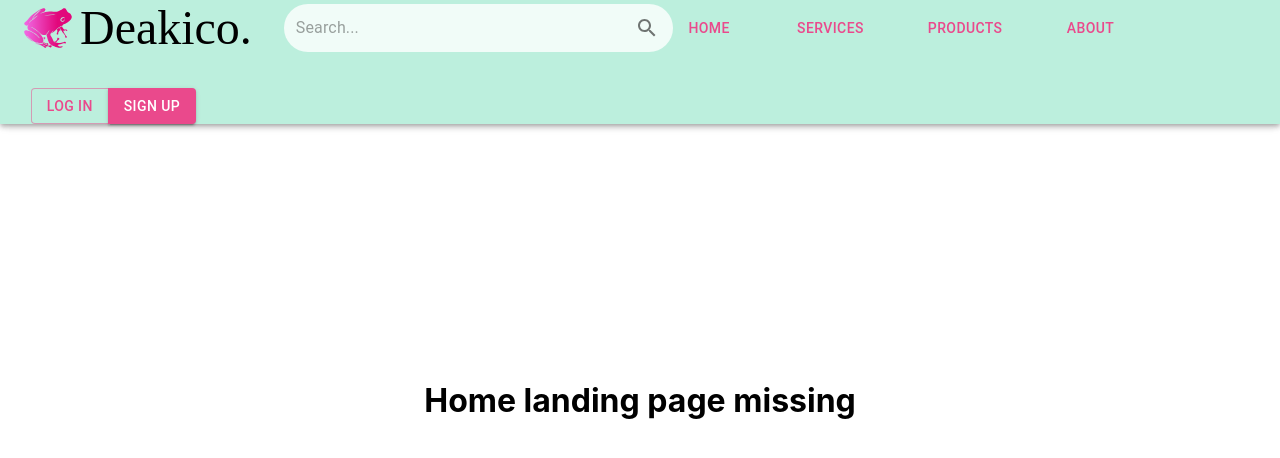
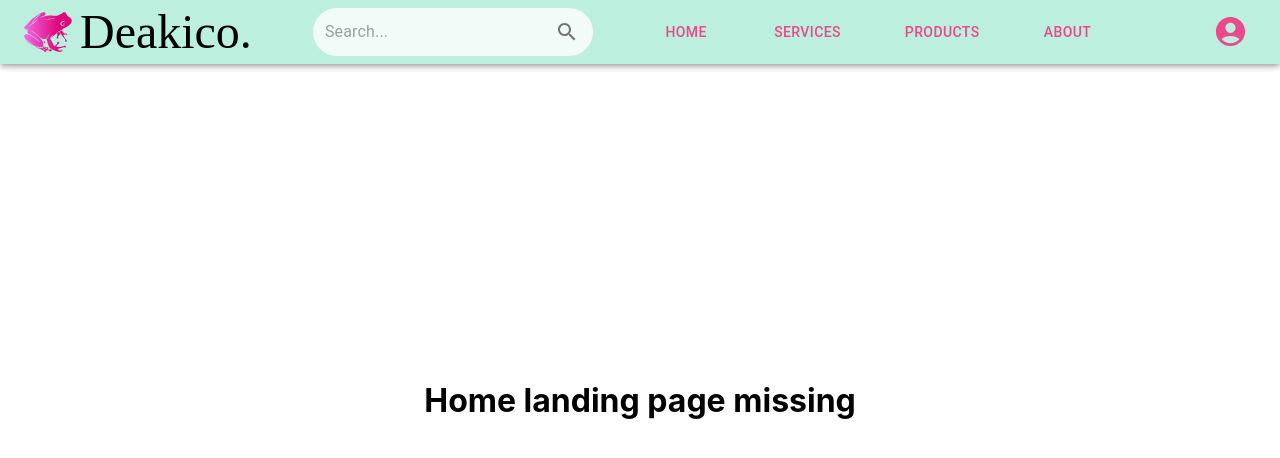
Before and after one commit to javieridvi/Deakico-Capstone, a Next.js app in the folder deakico-next-frontend/: page / in a window 1280 px wide. Shown: the top 458 px of the page. Built offline with nearby package versions, Linux system fonts and the light colour scheme.

Commit message:
Navbar responsiveness

```diff
--- a/deakico-next-frontend/deakicomponents/Header/Account.js
+++ b/deakico-next-frontend/deakicomponents/Header/Account.js
@@ -1,4 +1,4 @@
-import { Button, ButtonGroup, Stack } from "@mui/material";
+import { Button, ButtonGroup } from "@mui/material";
 
 
 export default function Account() {
--- a/deakico-next-frontend/deakicomponents/Header/index.js
+++ b/deakico-next-frontend/deakicomponents/Header/index.js
@@ -1,5 +1,6 @@
-import { AppBar, Grid, Toolbar } from '@mui/material';
 import * as React from 'react';
+import { AppBar, Box, Button, Divider, Grid, IconButton, Link, Menu, MenuItem, Toolbar } from '@mui/material';
+import AccountCircleIcon from '@mui/icons-material/AccountCircle';
 import Account from './Account';
 import LogoName from './logo-name';
 import NavBar from './Navbar';
@@ -8,21 +9,105 @@ import Search from './search';
 
 export default function Header() {
 
+  const [anchorEl, setAnchorEl] = React.useState(null);
+  const open = Boolean(anchorEl);
+  const handleClick = (event) => {
+    setAnchorEl(event.currentTarget);
+  };
+  const handleClose = () => {
+    setAnchorEl(null);
+  };
+
+  function MenuLink(props) {
+    return (
+      <MenuItem onClick={props.onClick}>
+        <Link href={props.link} underline='none'>{props.children}</Link>
+      </MenuItem>
+
+    );
+  };
+
   return (
     <AppBar color='secondary'>
       <Toolbar>
-        <Grid container spacing={4}>
-          <Grid item xs="auto" display="flex" justifyContent="center" alignItems="center" >
+        <Grid container
+          columns={{ xs: 4, sm: 8 , md: 10, lg: 12}}
+          spacing={{ xs: 2, md: 1 }}
+          display='flex'
+          flexWrap='nowrap'
+          justifyContent='space-between'
+        >
+          <Grid item
+            xs={1}
+            sm={'auto'}
+            display="flex"
+            justifyContent="flex-start"
+            alignItems="center"
+          >
             <LogoName />
           </Grid>
-          <Grid item xs={4} display="flex" justifyContent="center" alignItems="center" >
+          <Grid item
+            xs={'auto'}
+            md={4}
+            lg={'auto'}
+
+            display="flex"
+            justifyContent="center"
+            alignItems="center"
+            flexGrow='2'
+          >
             <Search />
           </Grid>
-          <Grid item xs={4} display="flex" justifyContent="center" alignItems="center" >
+          <Grid item xs={'auto'}
+            display={{ xs: 'none', lg: 'flex' }}
+            justifyContent="center"
+            alignItems="center"
+          >
             <NavBar />
           </Grid>
-          <Grid item xs={2} display="flex" justifyContent="center" alignItems="center" >
+          <Grid item
+            xs={2}
+            display={{ xs: 'none', xl: "flex" }}
+            justifyContent="center"
+            alignItems="center"
+          >
             <Account />
+          </Grid>
+          <Grid item
+            xs={1}
+            display={{ xs: 'flex', xl: "none" }}
+            justifyContent="flex-end"
+            alignItems="center"
+          >
+            <IconButton
+              id="basic-button"
+              color='primary'
+              aria-controls={open ? 'basic-menu' : undefined}
+              aria-haspopup="true"
+              aria-expanded={open ? 'true' : undefined}
+              onClick={handleClick}
+            >
+              <AccountCircleIcon fontSize='large' />
+            </IconButton>
+            <Menu
+              id="basic-menu"
+              anchorEl={anchorEl}
+              open={open}
+              onClose={handleClose}
+              MenuListProps={{
+                'aria-labelledby': 'basic-button',
+              }}
+            >
+              <MenuLink link='/login' onClick={handleClose}>Log In</MenuLink>
+              <MenuLink link='/signup' onClick={handleClose}>Sign Up</MenuLink>
+              <Box component='div' display={{ xs: 'block', lg: 'none' }}>
+                <Divider />
+                <MenuLink link='/' onClick={handleClose}>Home</MenuLink>
+                <MenuLink link='/#' onClick={handleClose}>Services</MenuLink>
+                <MenuLink link='/#' onClick={handleClose}>Products</MenuLink>
+                <MenuLink link='/#' onClick={handleClose}>About</MenuLink>
+              </Box>
+            </Menu>
           </Grid>
         </Grid>
       </Toolbar>
```
Also changed, not shown: deakico-next-frontend/pages/signup/style.module.css (indentation only).
